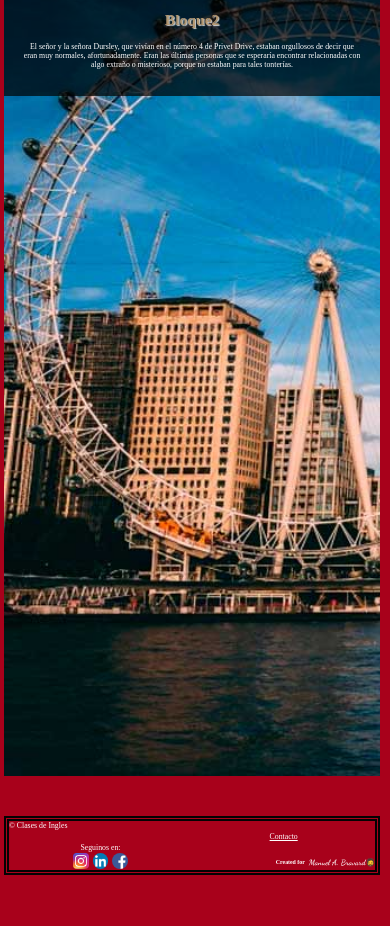
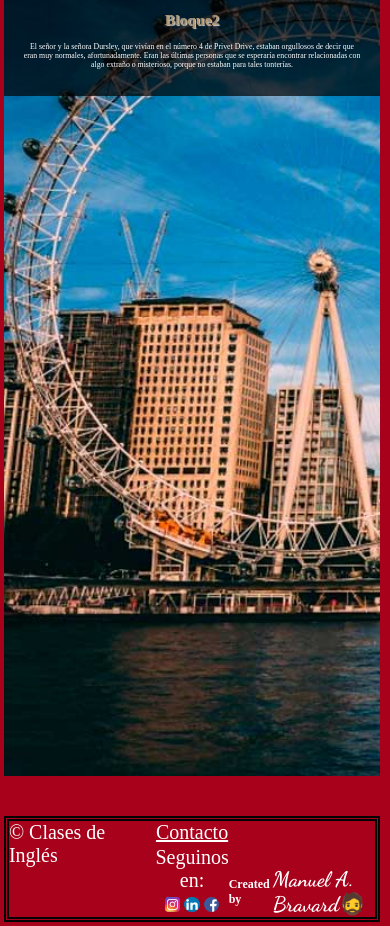
Before and after one commit to m32795434/VicEnglish, a plain HTML site: page index.html in a window 390 px wide. Shown: the part 1986-2912 px from the top of the page. Before the commit the page ends 2865 px from the top, so only its background shows below. Drawn offline with Linux system fonts and the light colour scheme.

Commit message:
correjido diseño footer. ARRANCAMOS RESPONSIVE

```diff
--- a/index.css
+++ b/index.css
@@ -182,7 +182,7 @@ font-size: 1.3vw;
     visibility: visible;
     opacity: 1;
 }
-.nav-list-item-link:focus .submenu{/*--------------NO FUNCIONA! ------------*/
+.nav-list-item:focus .submenu{/*--------------NO FUNCIONA! ------------*/
     visibility: visible;
     opacity: 1;
 }
@@ -219,7 +219,7 @@ border-bottom: thick double black;
     margin-bottom: 40px;
     z-index: 0;
 }
-/*-------------------------SCROLL------------------------------*/
+/*----------------------------------------------SCROLL------------------------------*/
 #block-img1 {
     /*position: 0%left, 0% top/background-attachment:fixed;/
     background-image:url(01.jpeg);// podría tmb definir valores para
@@ -281,58 +281,64 @@ background-clip/background-color/background-origin/background-repeat*/
     opacity: 80%;
     }
 
-/*------------------END SCROLL-------------------------*/
-/*------------------FOOTER-----------------------------*/
+/*-------------------------------------------END SCROLL-------------------------*/
+/*--------------------------------------------FOOTER-----------------------------*/
 .footer {
     border: double thick rgb(3, 3, 3);
-    /* background-color: var(--cielo); */
     position: relative;/*conviene relative! sino me saca del flujo del doc*/
     top: 15vw;
-    height: 15vw;
+    height: auto;
     width: 96.5vw;
     /* margin-bottom: 100px;  */
     display: grid;
-    grid-template: 50% 50%/ 50% 50%;
+    grid-template: auto / 40% 20% 40%;
     box-sizing: border-box;
     }
 .footer-copy{
     color: white;
-    font-size: 2vw;
-    }
-.footer-contac, .footer-follow{
-    align-self: center;
-    justify-self: center;
+    font-size: 20px;
     }
 
-.follow-facebook, .follow-linkedin{
-border-radius: 12px;
+.footer-contact{
+    display: flex;
+    flex-direction: column;
+    text-align: center;
 }
-.footer-credits{
-    justify-self: right;
-    align-self: end;
-    display: flex;
+.footer-contact a, .footer-follow p{
+    /* text-align: center; ya heredada para ambos elementos*/
     color: white;
-    font-size: 1vw;
-    /* background-color: greenyellow; */
-}
-.footer-credits p{
-    margin: 1vw 0 0 1vw;
-    font-size: 2vw;
-    font-family: "Dancing Script", cursive;
-
-}
-.footer-contac a, .footer-follow p{
-    text-align: center;
-    color: white;
-    font-size: 2vw;
+    font-size: 20px;
     font-family: serif;
     margin: 0 0 .5vw 0;
 }
+.footer-contact a:hover{
+    color: black;
+    border: 1px solid white;
+    font-size: 22px;
+}
+.follow-facebook, .follow-linkedin{
+    border-radius: 12px;
+}
 .footer-follow img{
 width: 4vw;
+height: auto;
 }
 
-/*-------------------END FOOTER--------------------*/
+.footer-credits{
+    display: flex;
+    justify-content: flex-end;
+    align-items: flex-end;
+    color: white;
+    font-size: 8px;
+}
+.footer-credits p {
+    margin: 1% 0 0 2%;
+    font-size: 21px;
+    font-family: "Dancing Script", cursive;
+}
+
+
+/*-------------------------------------END FOOTER---------------------------------------*/
 
 /*1)por que en :focus, usando valores con vh, si hay desborde,se comporta distinto
 a desbordar con %. Deforma todo. "ocupa espacio libre" y corre elementos. LINEA 143
@@ -345,4 +351,5 @@ a desbordar con %. Deforma todo. "ocupa espacio libre" y corre elementos. LINEA
     visibility: visible;
     opacity: 1;
 }
+5) clip-path probar
 */
--- a/index.html
+++ b/index.html
@@ -131,22 +131,21 @@
     </main>
     <footer class="footer">
         <div class="footer-copy">
-            &copy; Clases de Ingles
+            &copy; Clases de Inglés
 
         </div>
-        <div class="footer-contac">
+        <div class="footer-contact">
             <a href="#">Contacto</a>
-
-        </div>
-        <div class="footer-follow">
-            <p>Seguinos en:</p>
-            <a href="#"><img  src="images/instagram.png" alt="instagram"></a>
-            <a href="#"><img class="follow-linkedin"src="images/linkedin.png" alt="linkedin"></a>
-            <a href="#"><img class="follow-facebook" src="images/facebook.png" alt="facebook"></a>
+            <div class="footer-follow">
+                <p>Seguinos en:</p>
+                <a href="#"><img  src="images/instagram.png" alt="instagram"></a>
+                <a href="#"><img class="follow-linkedin"src="images/linkedin.png" alt="linkedin"></a>
+                <a href="#"><img class="follow-facebook" src="images/facebook.png" alt="facebook"></a>
+            </div>
 
         </div>
         <div class="footer-credits">
-            <h2>Created for</h2>
+            <h2>Created by</h2>
             <p>Manuel A. Bravard🧔</p>
 
         </div>
```
